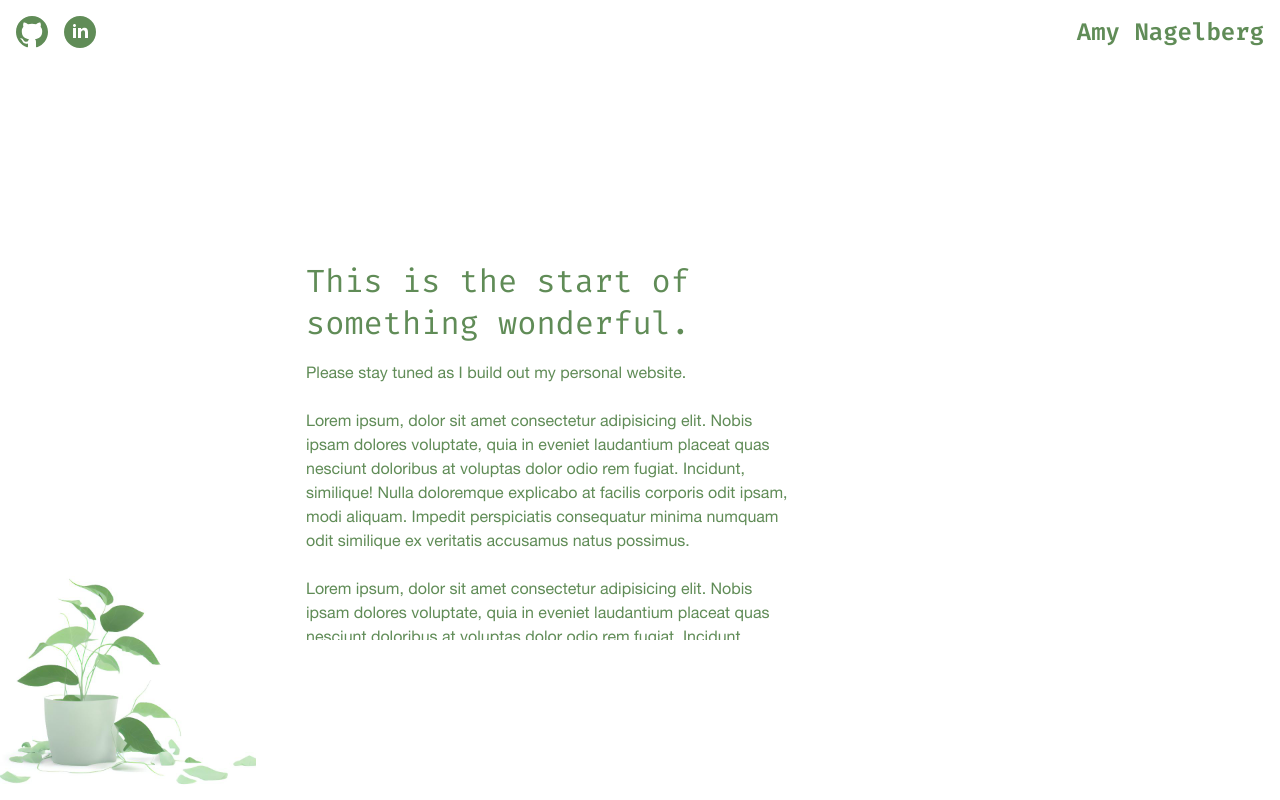
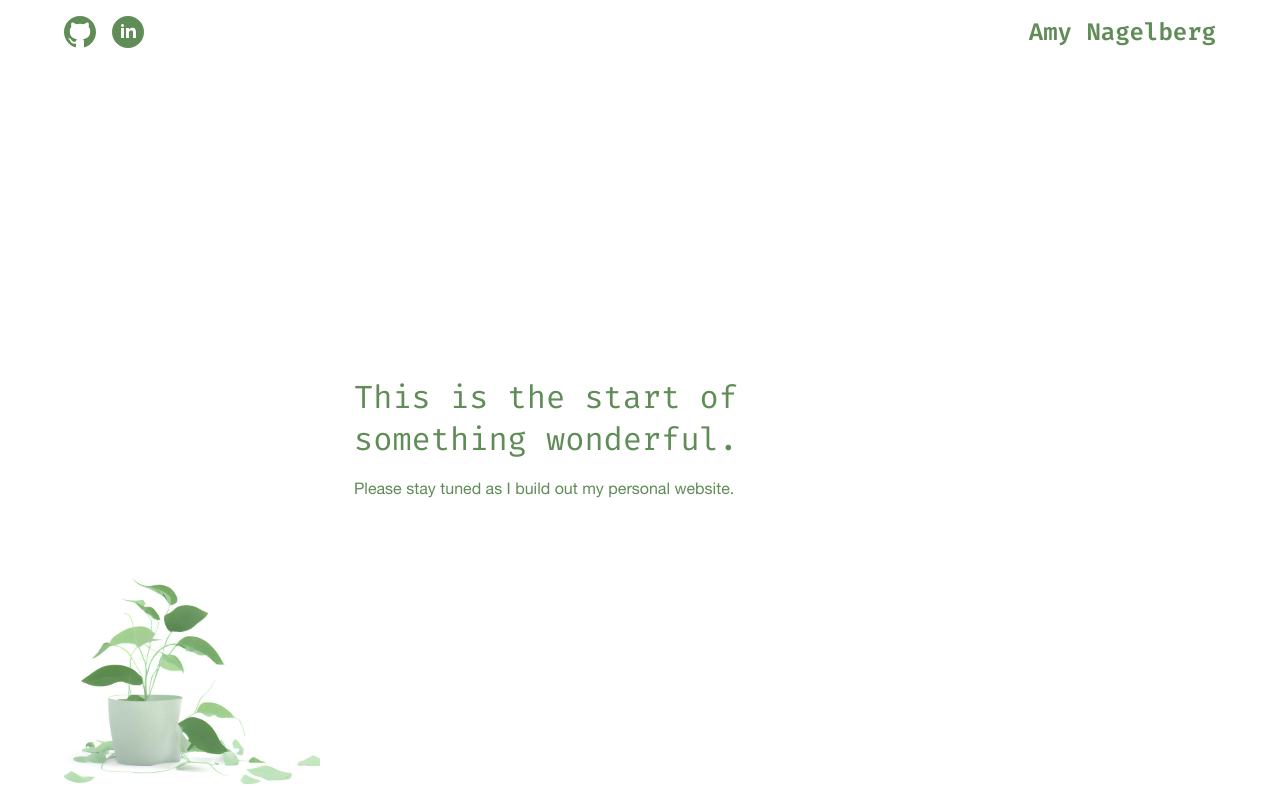
Before and after one commit to anagelberg/personal-website, a React (Create React App) app: page / in a window 1280 px wide. Built offline with nearby package versions, Linux system fonts and the light colour scheme.

Commit message:
adjust sizing for placeholder site

```diff
--- a/src/App.jsx
+++ b/src/App.jsx
@@ -10,15 +10,15 @@ function App() {
         <div className="app__content">
           <h1>This is the start of something wonderful.</h1>
           <p>Please stay tuned as I build out my personal website.</p>
+          {/* <p>Lorem ipsum, dolor sit amet consectetur adipisicing elit. Nobis ipsam dolores voluptate, quia in eveniet laudantium placeat quas nesciunt doloribus at voluptas dolor odio rem fugiat. Incidunt, similique! Nulla doloremque explicabo at facilis corporis odit ipsam, modi aliquam. Impedit perspiciatis consequatur minima numquam odit similique ex veritatis accusamus natus possimus.</p>
+          <p>Lorem ipsum, dolor sit amet consectetur adipisicing elit. Nobis ipsam dolores voluptate, quia in eveniet laudantium placeat quas nesciunt doloribus at voluptas dolor odio rem fugiat. Incidunt, similique! Nulla doloremque explicabo at facilis corporis odit ipsam, modi aliquam. Impedit perspiciatis consequatur minima numquam odit similique ex veritatis accusamus natus possimus.</p>
+          <p>Lorem ipsum, dolor sit amet consectetur adipisicing elit. Nobis ipsam dolores voluptate, quia in eveniet laudantium placeat quas nesciunt doloribus at voluptas dolor odio rem fugiat. Incidunt, similique! Nulla doloremque explicabo at facilis corporis odit ipsam, modi aliquam. Impedit perspiciatis consequatur minima numquam odit similique ex veritatis accusamus natus possimus.</p>
+          {/* <p id="test">Test</p> */}
+          {/* <p>Lorem ipsum, dolor sit amet consectetur adipisicing elit. Nobis ipsam dolores voluptate, quia in eveniet laudantium placeat quas nesciunt doloribus at voluptas dolor odio rem fugiat. Incidunt, similique! Nulla doloremque explicabo at facilis corporis odit ipsam, modi aliquam. Impedit perspiciatis consequatur minima numquam odit similique ex veritatis accusamus natus possimus.</p>
           <p>Lorem ipsum, dolor sit amet consectetur adipisicing elit. Nobis ipsam dolores voluptate, quia in eveniet laudantium placeat quas nesciunt doloribus at voluptas dolor odio rem fugiat. Incidunt, similique! Nulla doloremque explicabo at facilis corporis odit ipsam, modi aliquam. Impedit perspiciatis consequatur minima numquam odit similique ex veritatis accusamus natus possimus.</p>
           <p>Lorem ipsum, dolor sit amet consectetur adipisicing elit. Nobis ipsam dolores voluptate, quia in eveniet laudantium placeat quas nesciunt doloribus at voluptas dolor odio rem fugiat. Incidunt, similique! Nulla doloremque explicabo at facilis corporis odit ipsam, modi aliquam. Impedit perspiciatis consequatur minima numquam odit similique ex veritatis accusamus natus possimus.</p>
           <p>Lorem ipsum, dolor sit amet consectetur adipisicing elit. Nobis ipsam dolores voluptate, quia in eveniet laudantium placeat quas nesciunt doloribus at voluptas dolor odio rem fugiat. Incidunt, similique! Nulla doloremque explicabo at facilis corporis odit ipsam, modi aliquam. Impedit perspiciatis consequatur minima numquam odit similique ex veritatis accusamus natus possimus.</p>
-          {/* <p id="test">Test</p> */}
-          <p>Lorem ipsum, dolor sit amet consectetur adipisicing elit. Nobis ipsam dolores voluptate, quia in eveniet laudantium placeat quas nesciunt doloribus at voluptas dolor odio rem fugiat. Incidunt, similique! Nulla doloremque explicabo at facilis corporis odit ipsam, modi aliquam. Impedit perspiciatis consequatur minima numquam odit similique ex veritatis accusamus natus possimus.</p>
-          <p>Lorem ipsum, dolor sit amet consectetur adipisicing elit. Nobis ipsam dolores voluptate, quia in eveniet laudantium placeat quas nesciunt doloribus at voluptas dolor odio rem fugiat. Incidunt, similique! Nulla doloremque explicabo at facilis corporis odit ipsam, modi aliquam. Impedit perspiciatis consequatur minima numquam odit similique ex veritatis accusamus natus possimus.</p>
-          <p>Lorem ipsum, dolor sit amet consectetur adipisicing elit. Nobis ipsam dolores voluptate, quia in eveniet laudantium placeat quas nesciunt doloribus at voluptas dolor odio rem fugiat. Incidunt, similique! Nulla doloremque explicabo at facilis corporis odit ipsam, modi aliquam. Impedit perspiciatis consequatur minima numquam odit similique ex veritatis accusamus natus possimus.</p>
-          <p>Lorem ipsum, dolor sit amet consectetur adipisicing elit. Nobis ipsam dolores voluptate, quia in eveniet laudantium placeat quas nesciunt doloribus at voluptas dolor odio rem fugiat. Incidunt, similique! Nulla doloremque explicabo at facilis corporis odit ipsam, modi aliquam. Impedit perspiciatis consequatur minima numquam odit similique ex veritatis accusamus natus possimus.</p>
-          <p>Lorem ipsum, dolor sit amet consectetur adipisicing elit. Nobis ipsam dolores voluptate, quia in eveniet laudantium placeat quas nesciunt doloribus at voluptas dolor odio rem fugiat. Incidunt, similique! Nulla doloremque explicabo at facilis corporis odit ipsam, modi aliquam. Impedit perspiciatis consequatur minima numquam odit similique ex veritatis accusamus natus possimus.</p>
+          <p>Lorem ipsum, dolor sit amet consectetur adipisicing elit. Nobis ipsam dolores voluptate, quia in eveniet laudantium placeat quas nesciunt doloribus at voluptas dolor odio rem fugiat. Incidunt, similique! Nulla doloremque explicabo at facilis corporis odit ipsam, modi aliquam. Impedit perspiciatis consequatur minima numquam odit similique ex veritatis accusamus natus possimus.</p> */}
 
         </div>
       </div>
--- a/src/App.scss
+++ b/src/App.scss
@@ -12,7 +12,7 @@
     width: 100%;
     background-image: url("../src/assets/imgs/houseplant.jpg");
     background-size: 30%;
-    background-position: left bottom;
+    background-position: $spacing-s bottom;
     background-repeat: no-repeat;
     overflow: auto;
     position: fixed;
@@ -20,6 +20,11 @@
     @include tablet {
       background-size: 20%;
       align-items: center;
+      background-position: $spacing-xl bottom;
+    }
+
+    @include desktop {
+      background-position: $spacing-xxl bottom;
     }
   }
 
--- a/src/styles/mixins.scss
+++ b/src/styles/mixins.scss
@@ -41,8 +41,12 @@
   padding-right: $spacing-s;
 
   @include tablet {
-    padding-left: $spacing-m;
-    padding-right: $spacing-m;
+    padding-left: $spacing-xl;
+    padding-right: $spacing-xl;
+  }
+  @include desktop {
+    padding-left: $spacing-xxl;
+    padding-right: $spacing-xxl;
   }
 }
 
```
